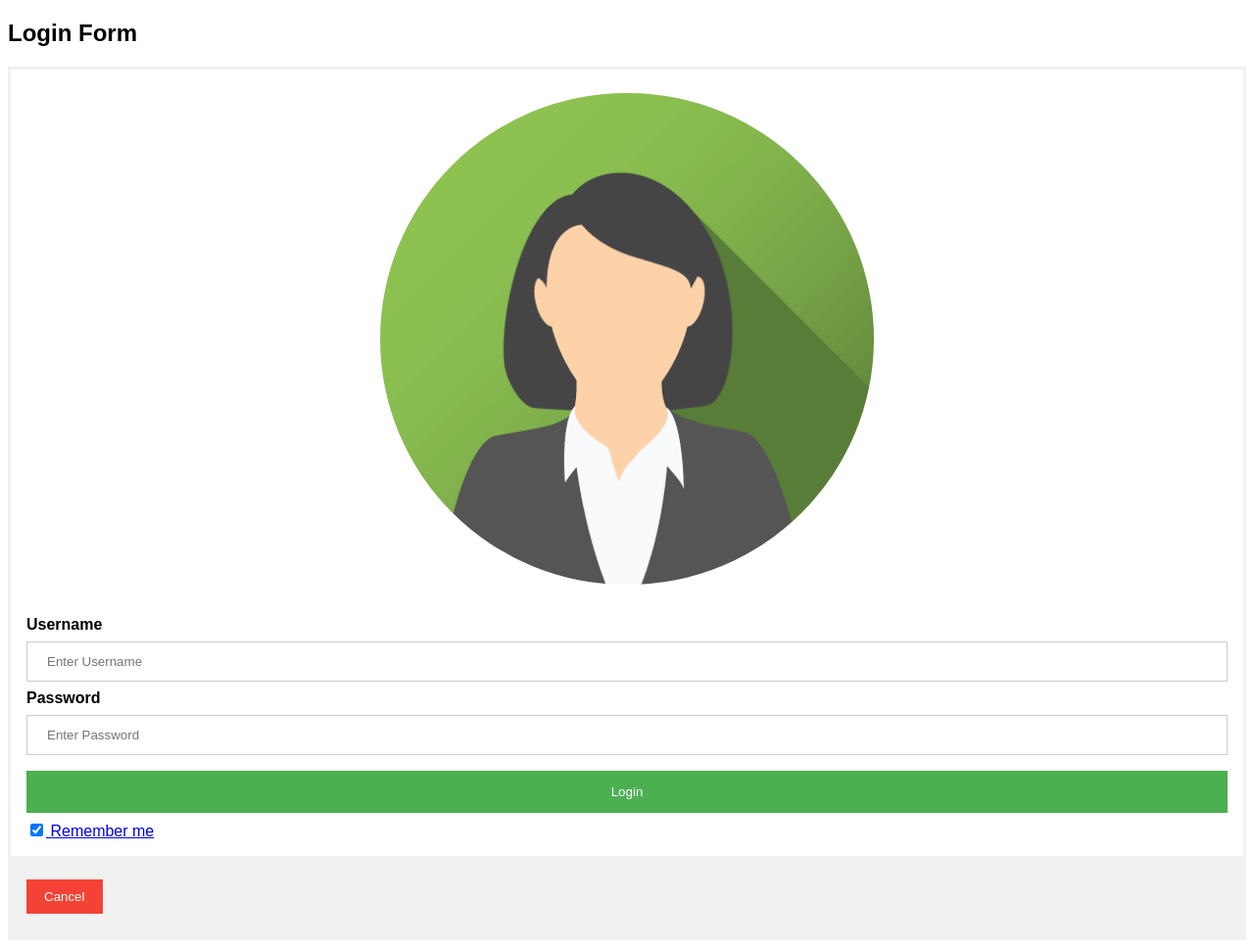
After one commit to chrisoc19/workout, a Flask app: page /login in a window 1280 px wide. The commit adds this page. Shown: the whole page at 98% size. Run offline with Flask 2, Linux system fonts and the light colour scheme; some libraries are stand-ins or nearby versions.

Commit message:
added stop watch and login page

```diff
--- a/app.py
+++ b/app.py
@@ -17,6 +17,13 @@ def go_home():
     return render_template("home.html",
                            categories=mongo.db.categories.find())
 
+@app.route('/watch')
+def stop_watch():
+    return render_template("watch.html")
+
+@app.route('/login')
+def log_in():
+    return render_template("login.html")
 
 @app.route('/shoulder')
 def shoulder():
--- a/templates/abs.html
+++ b/templates/abs.html
@@ -1,8 +1,8 @@
 {% extends 'base.html'%} {% block content %}
 
 {% for exercise in exercises %}
-<div class="row">
-	<div class="col s12 m6">
+<div class="row ">
+	<div class="col s12 m6 cards">
 		<div class="card blue-grey darken-1">
 			<div class="card-content white-text">
 				<span class="card-title">{{exercise.category_name.capitalize()}} - {{exercise.exercise_name}}</span>
--- a/templates/add_exercise.html
+++ b/templates/add_exercise.html
@@ -1,4 +1,3 @@
-
 {% extends 'base.html' %}
 {% block content %}
 <h3>Add Exercise</h3>
@@ -48,7 +47,7 @@
 				<button class="btn waves-effect waves-light" type="submit" name="action">Submit
                     <i class="material-icons right">send</i>
                         </button>
-			    </div>
+			</div>
 	</form>
 </div>
 
--- /dev/null
+++ b/templates/login.html
@@ -0,0 +1,97 @@
+<!DOCTYPE html>
+<html>
+<head>
+<meta name="viewport" content="width=device-width, initial-scale=1">
+<style>
+body {font-family: Arial, Helvetica, sans-serif;}
+form {border: 3px solid #f1f1f1;}
+
+input[type=text], input[type=password] {
+  width: 100%;
+  padding: 12px 20px;
+  margin: 8px 0;
+  display: inline-block;
+  border: 1px solid #ccc;
+  box-sizing: border-box;
+}
+
+button {
+  background-color: #4CAF50;
+  color: white;
+  padding: 14px 20px;
+  margin: 8px 0;
+  border: none;
+  cursor: pointer;
+  width: 100%;
+}
+
+button:hover {
+  opacity: 0.8;
+}
+
+.cancelbtn {
+  width: auto;
+  padding: 10px 18px;
+  background-color: #f44336;
+}
+
+.imgcontainer {
+  text-align: center;
+  margin: 24px 0 12px 0;
+}
+
+img.avatar {
+  width: 40%;
+  border-radius: 50%;
+}
+
+.container {
+  padding: 16px;
+}
+
+span.psw {
+  float: right;
+  padding-top: 16px;
+}
+
+/* Change styles for span and cancel button on extra small screens */
+@media screen and (max-width: 300px) {
+  span.psw {
+     display: block;
+     float: none;
+  }
+  .cancelbtn {
+     width: 100%;
+  }
+}
+</style>
+</head>
+<body>
+
+<h2>Login Form</h2>
+
+<form action="{{url_for('go_home')}}" method="post">
+  <div class="imgcontainer">
+    <img src="img_avatar2.png" alt="Avatar" class="avatar">
+  </div>
+
+  <div class="container">
+    <label for="uname"><b>Username</b></label>
+    <input type="text" placeholder="Enter Username" name="uname" required>
+
+    <label for="psw"><b>Password</b></label>
+    <input type="password" placeholder="Enter Password" name="psw" required>
+
+     <a href="{{url_for('go_home')}}"><button type="submit">Login</button></
+    <label>
+      <input type="checkbox" checked="checked" name="remember"> Remember me
+    </label>
+  </div>
+
+  <div class="container" style="background-color:#f1f1f1">
+   <a href="{{url_for('go_home')}}"><button type="button" class="cancelbtn">Cancel</button></a>
+  </div>
+</form>
+
+</body>
+</html>
```
Also changed, not shown: static/css/style.css (+79 -3 lines), templates/base.html (+7 -3 lines), templates/watch.html (added, +116 -0 lines), static/css/img_avatar2.png (added).
